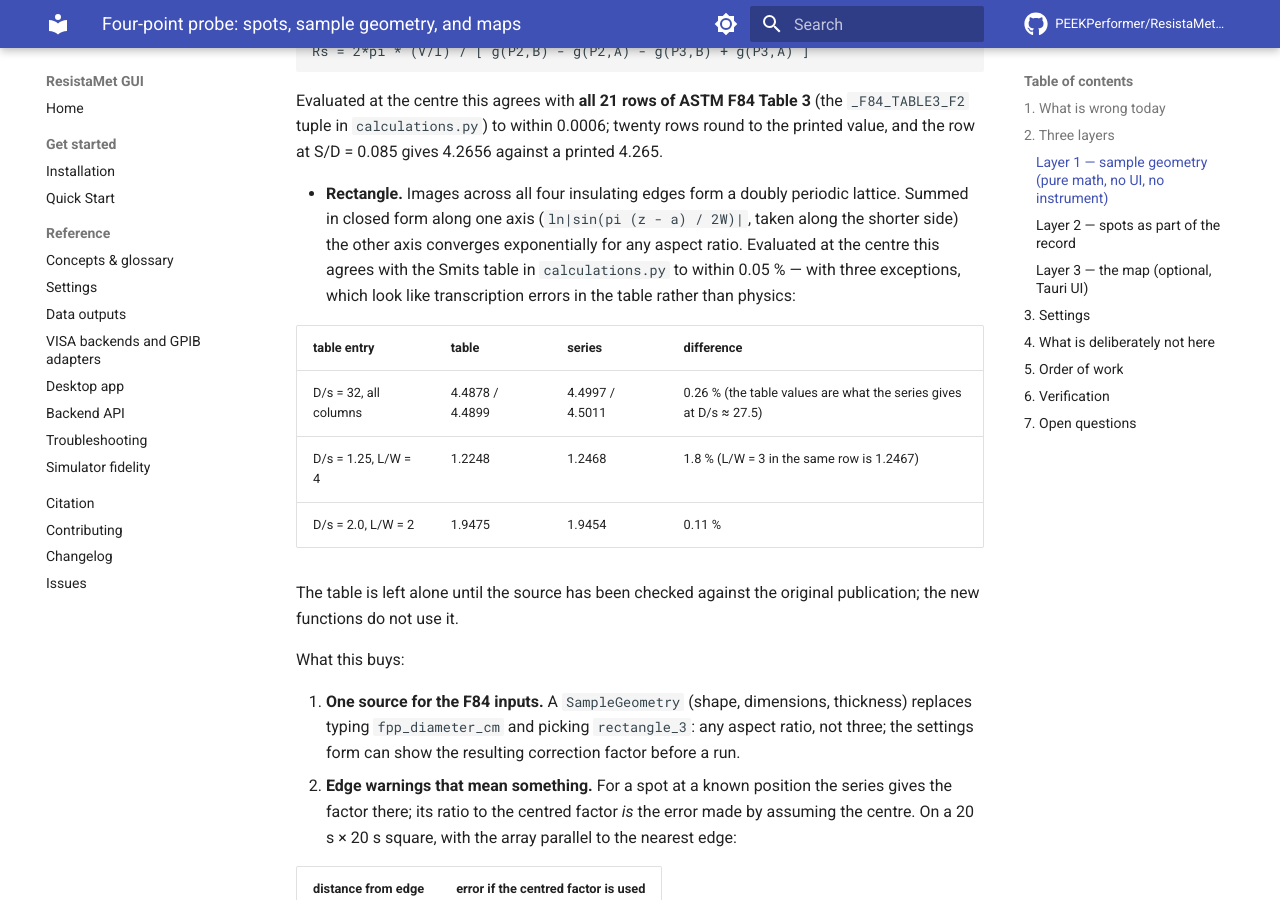
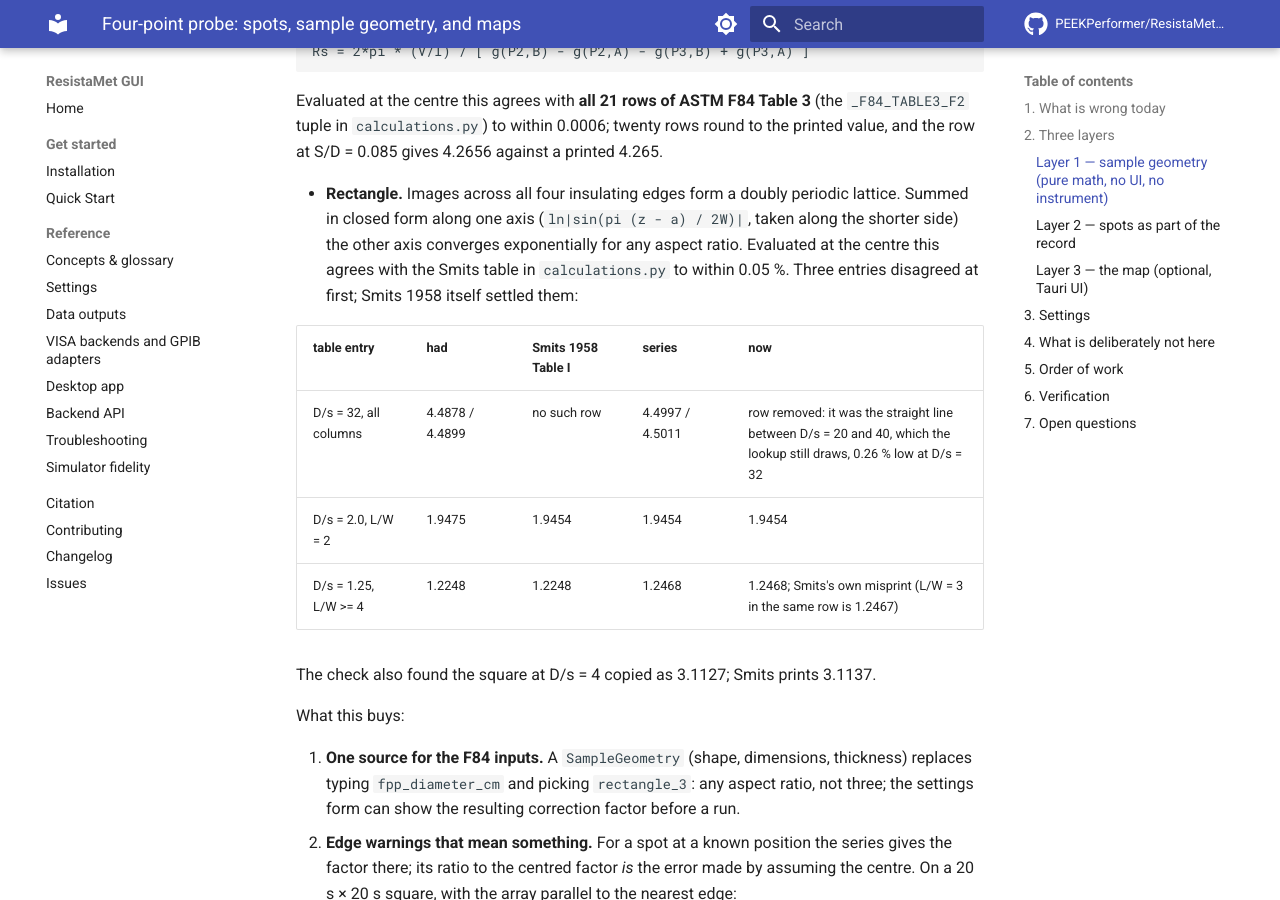
Before and after one commit to PEEKPerformer/ResistaMet-GUI, an MkDocs documentation site: the page built from docs/design/four_point_probe_spots.md, in a window 1280 px wide and 900 px high, scrolled down 1444 px. Built offline with MkDocs 1.6.1 and Material for MkDocs 9.7.7, drawn with Linux system fonts in a browser that asks for light colours; comment, search, counter and statistics services are not loaded.

Commit message:
Check the Smits geometry table against the original
The table was copied from a lab manual. Against Smits 1958, Table I:
the square at D/s = 4 is 3.1137, not 3.1127; L/W = 2 at D/s = 2 is
1.9454, not 1.9475; and there is no D/s = 32 row (ours was the straight
line between 20 and 40). Smits does print 1.2248 for L/W >= 4 at
D/s = 1.25, but that is below his own L/W = 3 entry in the same row
(1.2467), and the image series gives 1.2468, so the table takes that.

The tests that skipped or pinned the disputed rows now assert the
values from the original.

```diff
--- a/docs/design/four_point_probe_spots.md
+++ b/docs/design/four_point_probe_spots.md
@@ -72,18 +72,17 @@ sheet, and the closed form works at *any* position and orientation:
   periodic lattice. Summed in closed form along one axis
   (`ln|sin(pi (z - a) / 2W)|`, taken along the shorter side) the other
   axis converges exponentially for any aspect ratio. Evaluated at the centre
-  this agrees with the Smits table in `calculations.py` to within 0.05 % —
-  with three exceptions, which look like transcription errors in the table
-  rather than physics:
+  this agrees with the Smits table in `calculations.py` to within 0.05 %.
+  Three entries disagreed at first; Smits 1958 itself settled them:
 
-  | table entry | table | series | difference |
-  |---|---|---|---|
-  | D/s = 32, all columns | 4.4878 / 4.4899 | 4.4997 / 4.5011 | 0.26 % (the table values are what the series gives at D/s ≈ 27.5) |
-  | D/s = 1.25, L/W = 4 | 1.2248 | 1.2468 | 1.8 % (L/W = 3 in the same row is 1.2467) |
-  | D/s = 2.0, L/W = 2 | 1.9475 | 1.9454 | 0.11 % |
+  | table entry | had | Smits 1958 Table I | series | now |
+  |---|---|---|---|---|
+  | D/s = 32, all columns | 4.4878 / 4.4899 | no such row | 4.4997 / 4.5011 | row removed: it was the straight line between D/s = 20 and 40, which the lookup still draws, 0.26 % low at D/s = 32 |
+  | D/s = 2.0, L/W = 2 | 1.9475 | 1.9454 | 1.9454 | 1.9454 |
+  | D/s = 1.25, L/W >= 4 | 1.2248 | 1.2248 | 1.2468 | 1.2468; Smits's own misprint (L/W = 3 in the same row is 1.2467) |
 
-  The table is left alone until the source has been checked against the
-  original publication; the new functions do not use it.
+  The check also found the square at D/s = 4 copied as 3.1127; Smits prints
+  3.1137.
 
 What this buys:
 
```
Also changed, not shown: CHANGELOG.md (+1 -0 lines), 3 other files.
